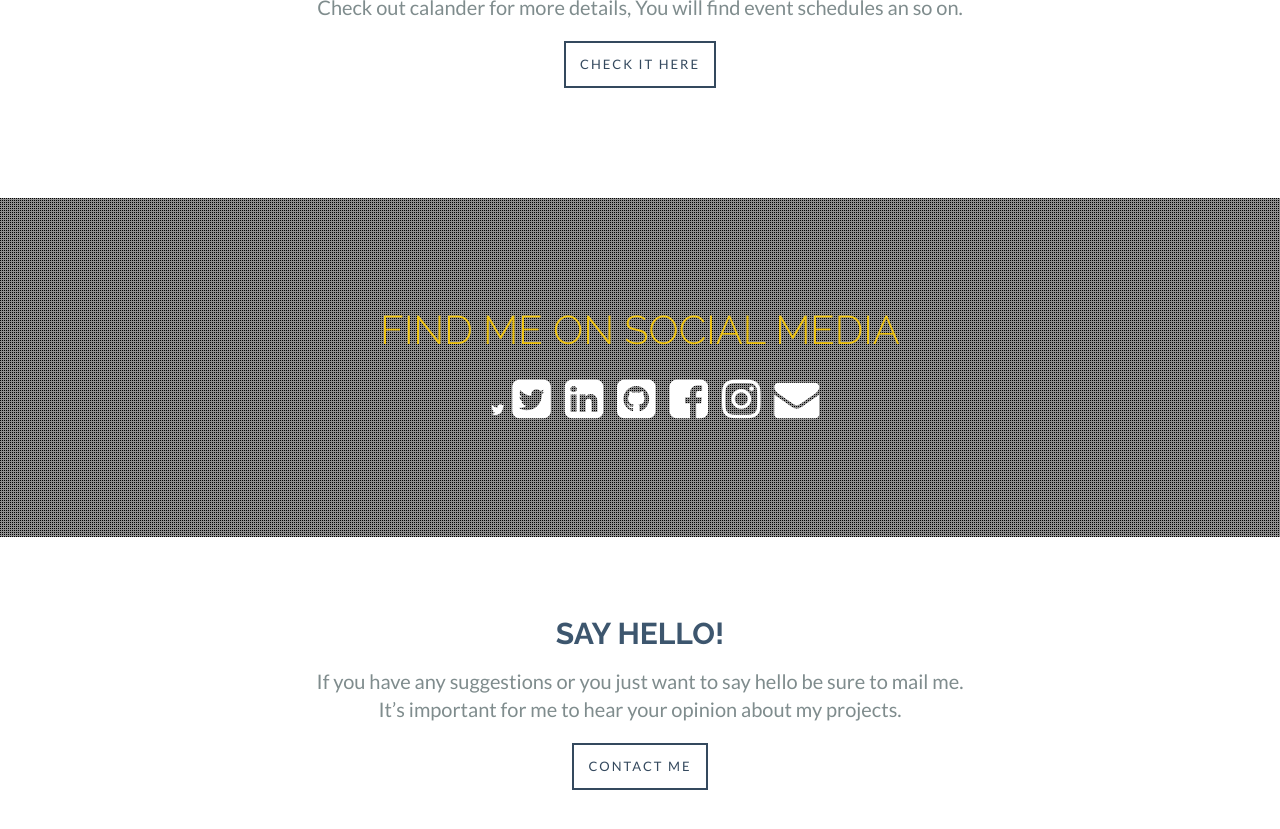
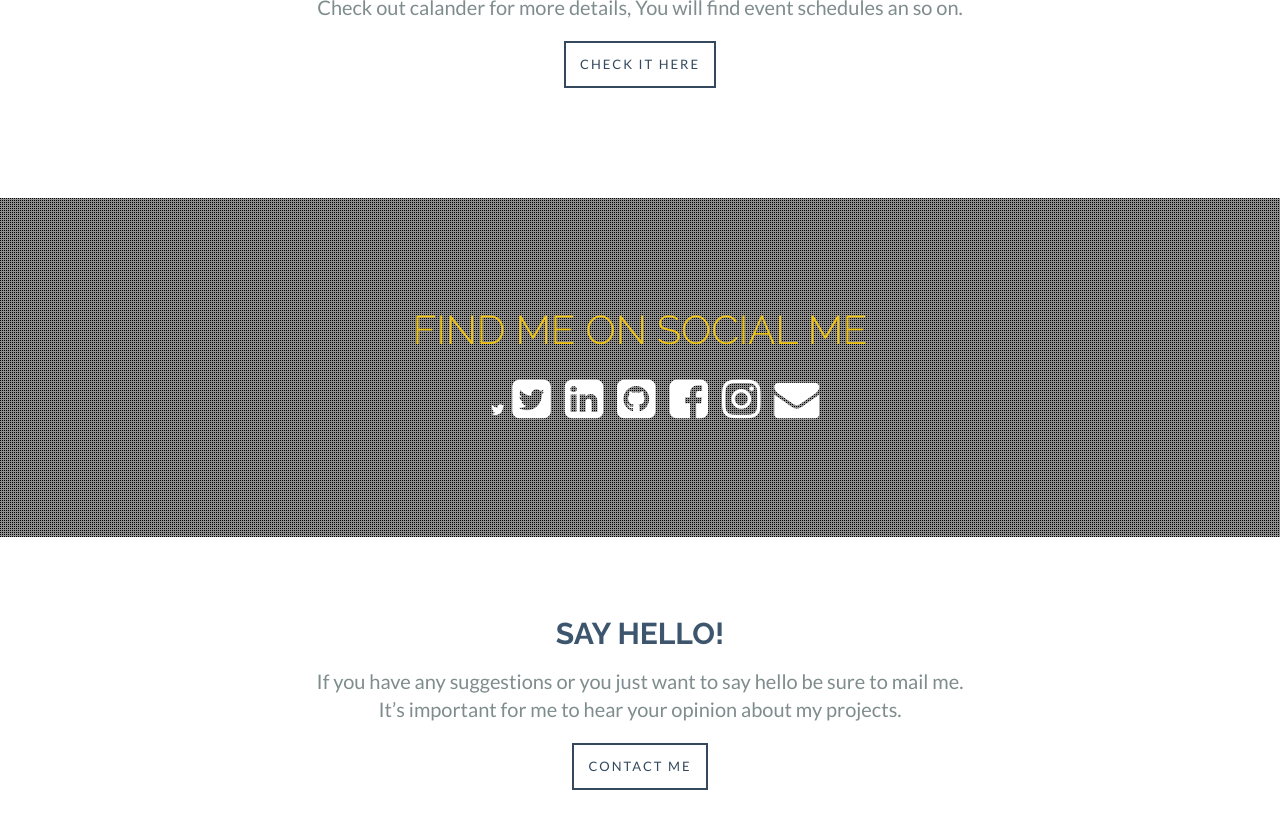
Before and after one commit to ashrafwani/ashrafwani.github.io, a Jekyll site: the page index.html, which Jekyll copies as it is, in a window 1280 px wide and 900 px high, scrolled down 1755 px. Shown: the top 829 px of the window. Built offline with Jekyll 4.4.1, drawn with Linux system fonts in a browser that asks for light colours; nearby versions of some CDN libraries.

Commit message:
Update index.html

```diff
--- a/index.html
+++ b/index.html
@@ -82,7 +82,7 @@
      <section class="small-background-section">
      <div class="pattern"></div>
                     <div class="small-background-container">
-                        <h2 class="small-background-title"><span>Find me on social media</span></h2>
+                        <h2 class="small-background-title"><span>Find me on social me</span></h2>
                          <ul class="socials">
                              <div id="my-social">
                         <a href="https://twitter.com/m_ashraf_wani"><i class="fa fa-twitter"></i></a>
```
